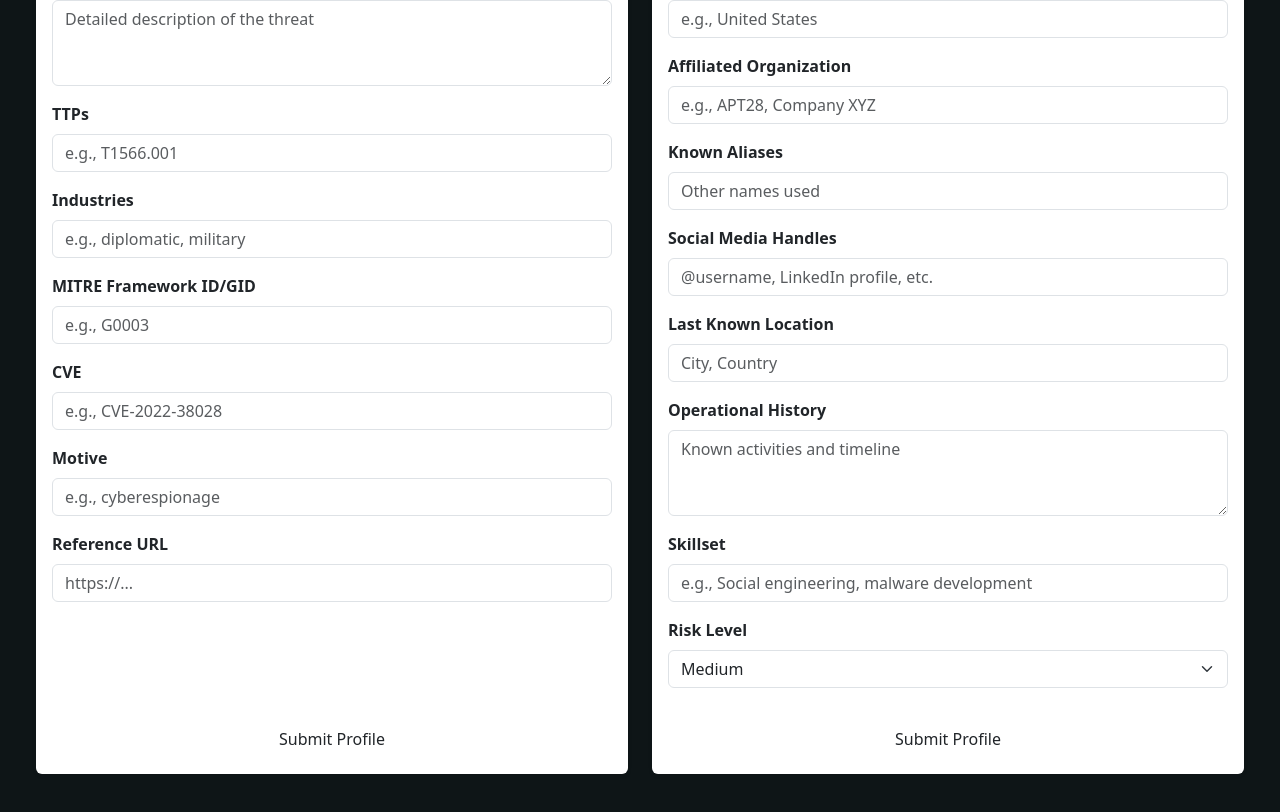
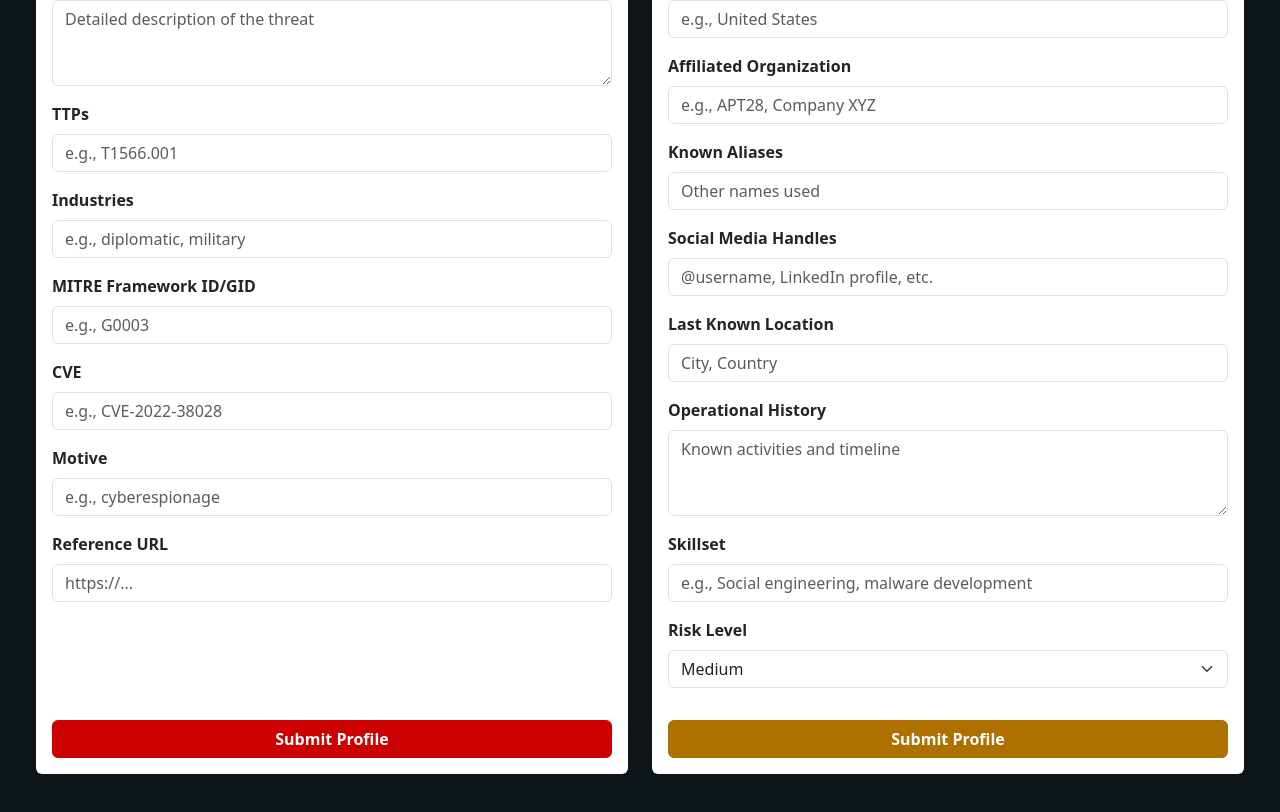
Before and after one commit to skansher/threat-vector, a React (Create React App) app: page /createProfile in a window 1280 px wide. Shown: the part 771-1583 px from the top of the page. Built offline with nearby package versions, Linux system fonts and the light colour scheme.

Commit message:
Fixed form button color

```diff
--- a/src/CSS/form.css
+++ b/src/CSS/form.css
@@ -6,20 +6,21 @@
 }
 
 .btn-apt {
-  background-color: #CC0000;
-  color: white;
-  font-weight: bold;
+  background-color: #CC0000 !important;
+  border: 1px solid #CC0000 !important;
+  color: white !important;
+  font-weight: bold !important;
   padding: 12px;
   transition: background-color 0.2s ease;
 }
 
 .btn-apt:hover {
-  background-color: #3D0000;
+  background-color: #3D0000 !important;
   color: white;
 }
 
 .btn-apt:focus {
-  background-color: #3D0000;
+  background-color: #3D0000  !important;
   box-shadow: 0 0 0 0.25rem rgba(204, 0, 0, 0.5);
 }
 
@@ -30,20 +31,21 @@
 }
 
 .btn-infiltrator {
-  background-color: #ae7100;
-  color: white;
-  font-weight: bold;
+  background-color: #ae7100 !important;
+  border: 1px solid #ae7100 !important;
+  color: white !important;
+  font-weight: bold !important;
   padding: 12px;
   transition: background-color 0.2s ease;
 }
 
 .btn-infiltrator:hover {
-  background-color: #845001;
+  background-color: #845001 !important;
   color: white;
 }
 
 .btn-infiltrator:focus {
-  background-color: #845001;
+  background-color: #845001 !important;
   box-shadow: 0 0 0 0.25rem rgba(174, 113, 0, 0.5);
 }
 
@@ -61,13 +63,13 @@
 /* Form Input Focus States */
 .form-card-apt .form-control:focus,
 .form-card-apt .form-select:focus {
-  border-color: #CC0000;
+  border-color: #CC0000 !important;
   box-shadow: 0 0 0 0.25rem rgba(204, 0, 0, 0.25);
 }
 
 .form-card-infiltrator .form-control:focus,
 .form-card-infiltrator .form-select:focus {
-  border-color: #ae7100;
+  border-color: #ae7100 !important;
   box-shadow: 0 0 0 0.25rem rgba(174, 113, 0, 0.25);
 }
 
```
